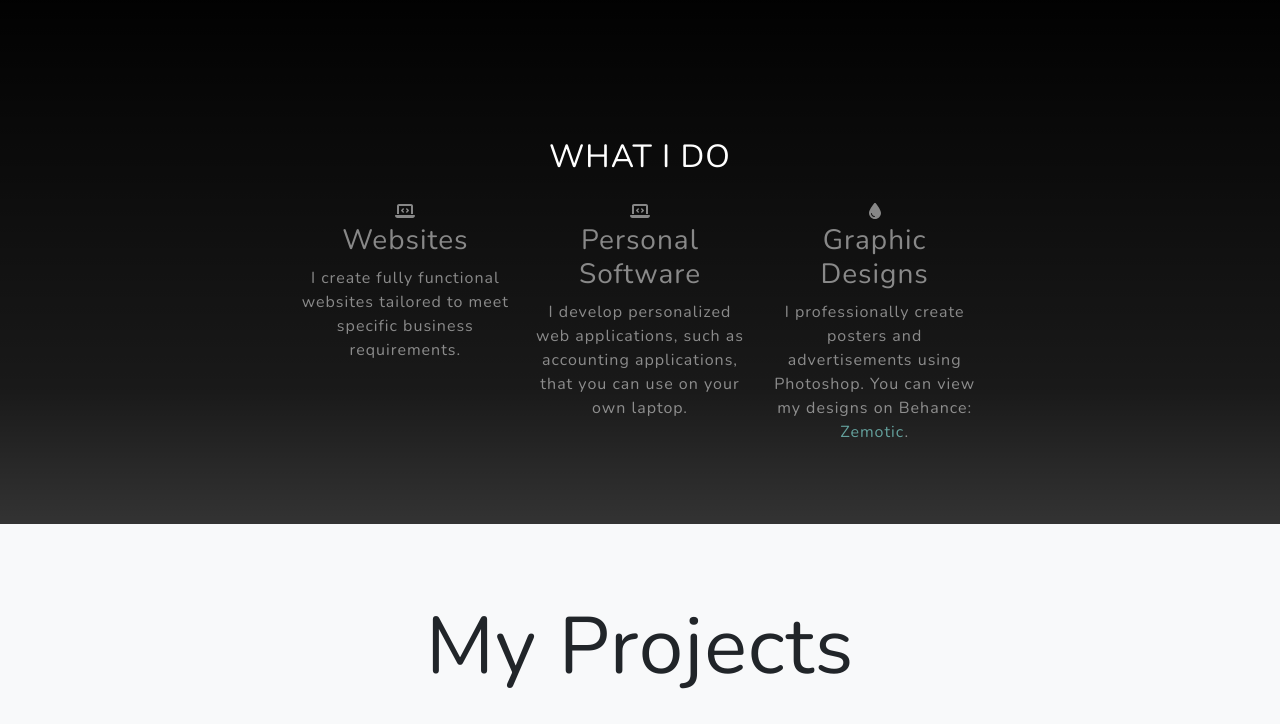
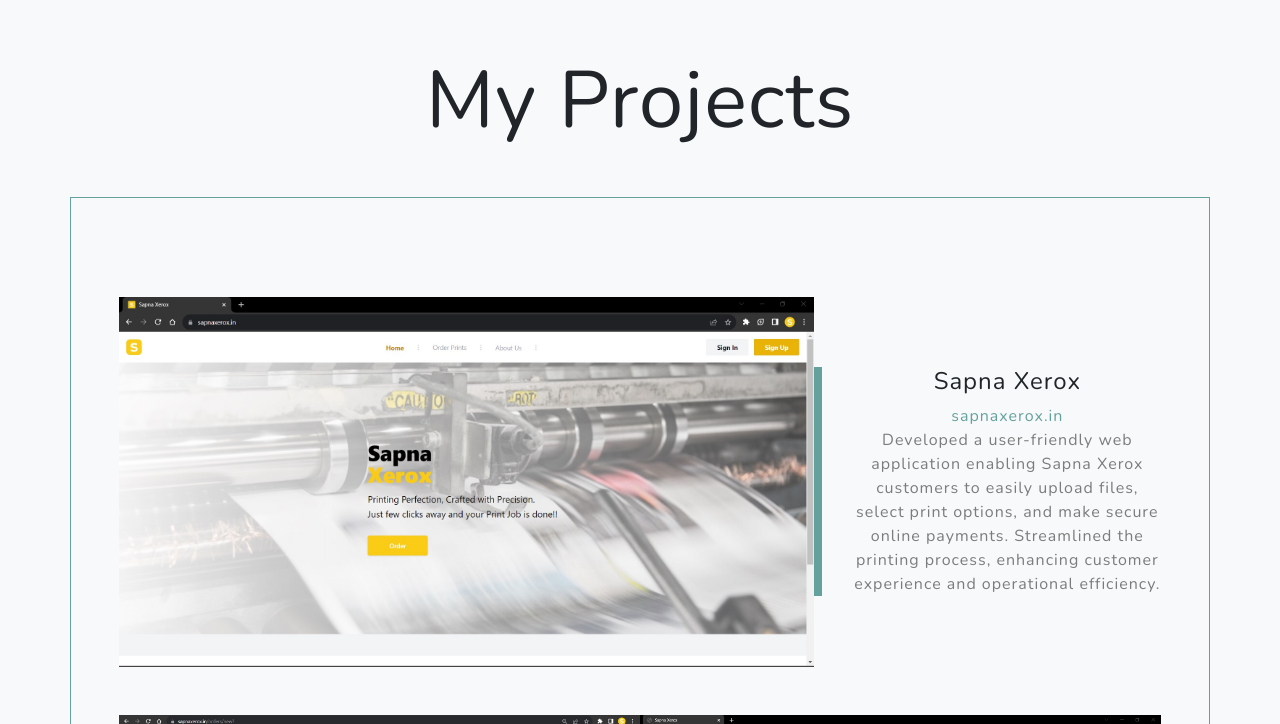
Before and after one commit to Umair-ah/dev, a plain HTML site: page index.html in a window 1280 px wide. Shown: the part 822-1546 px from the top of the page. Drawn offline with nearby package versions, Linux system fonts and the light colour scheme.

Commit message:
Update index.html

```diff
--- a/index.html
+++ b/index.html
@@ -77,59 +77,7 @@
       </div>
     </header>
     <!-- About-->
-    <section class="about-section text-center" id="about">
-      <div class="container px-4 px-lg-5">
-        <div class="row gx-4 gx-lg-5 justify-content-center text-white-50">
-          <div class="col-lg-8">
-            <h2 class="text-white mb-4">WHAT I DO</h2>
-            <div class="row">
-              <div class="col-md-4 col-xs-11" data-wow-delay="0.6s">
-                <div class="media">
-                  <div class="media-object media-left">
-                    <i class="fa-solid fa-laptop-code"></i>
-                  </div>
-                  <div class="media-body">
-                    <h3 class="media-heading">Websites</h3>
-                    <p>
-                      I create fully functional websites tailored to meet specific
-                      business requirements.
-                    </p>
-                  </div>
-                </div>
-              </div>
 
-              <div class="col-md-4 col-xs-11" data-wow-delay="0.6s">
-                <div class="media">
-                  <div class="media-object media-left">
-                    <i class="fa-solid fa-laptop-code"></i>
-                  </div>
-                  <div class="media-body">
-                    <h3 class="media-heading">Personal Software</h3>
-                    <p>
-                      I develop personalized web applications, such as accounting applications, that you can use on your own laptop.</p>
-                    </p>
-                  </div>
-                </div>
-              </div>
-
-              <div class="col-md-4 col-xs-11" data-wow-delay="0.6s">
-                <div class="media">
-                  <div class="media-object media-left">
-                    <i class="fa-solid fa-droplet"></i>
-                  </div>
-                  <div class="media-body">
-                    <h3 class="media-heading">Graphic Designs</h3>
-                    <p>
-                      I professionally create posters and advertisements using Photoshop. You can view my designs on Behance: <a href="https://www.behance.net/zemotic" target="_blank" style="text-decoration: none;">Zemotic</a>.
-                    </p>
-                  </div>
-                </div>
-              </div>
-            </div>
-          </div>
-        </div>
-      </div>
-    </section>
     <!-- Projects-->
 
     <!-- Sapna Xerox start -->
```
